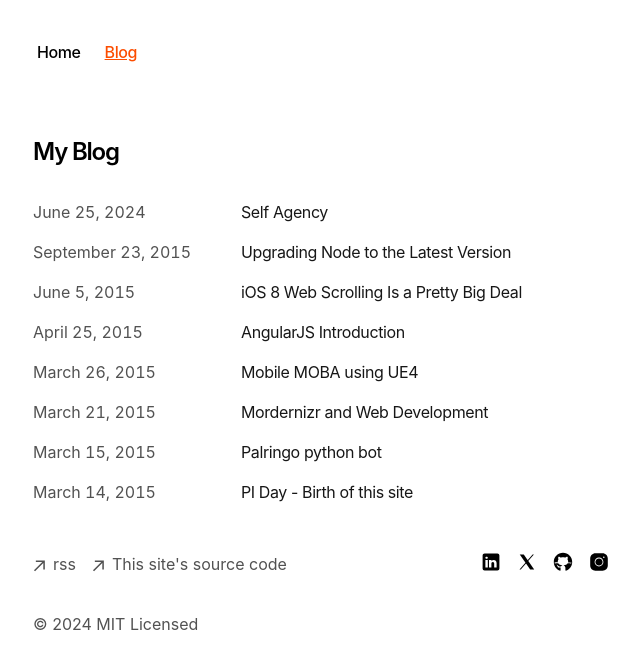
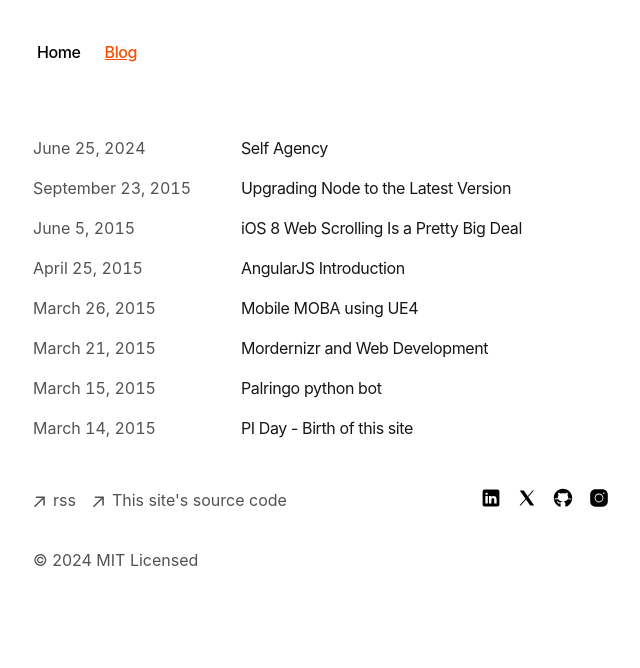
Before and after one commit to ArielSaldana/ariel.io, a Next.js app: page /blog in a window 1280 px wide. Shown: the top 668 px of the page, without its empty margins (319-959 px from the left). Built offline with nearby package versions, Linux system fonts and the light colour scheme.

Commit message:
Update page.tsx

```diff
--- a/src/app/blog/page.tsx
+++ b/src/app/blog/page.tsx
@@ -8,7 +8,6 @@ export const metadata = {
 export default function Page() {
   return (
     <section>
-      <h1 className="font-semibold text-2xl mb-8 tracking-tighter">My Blog</h1>
       <BlogPosts />
     </section>
   );
```
